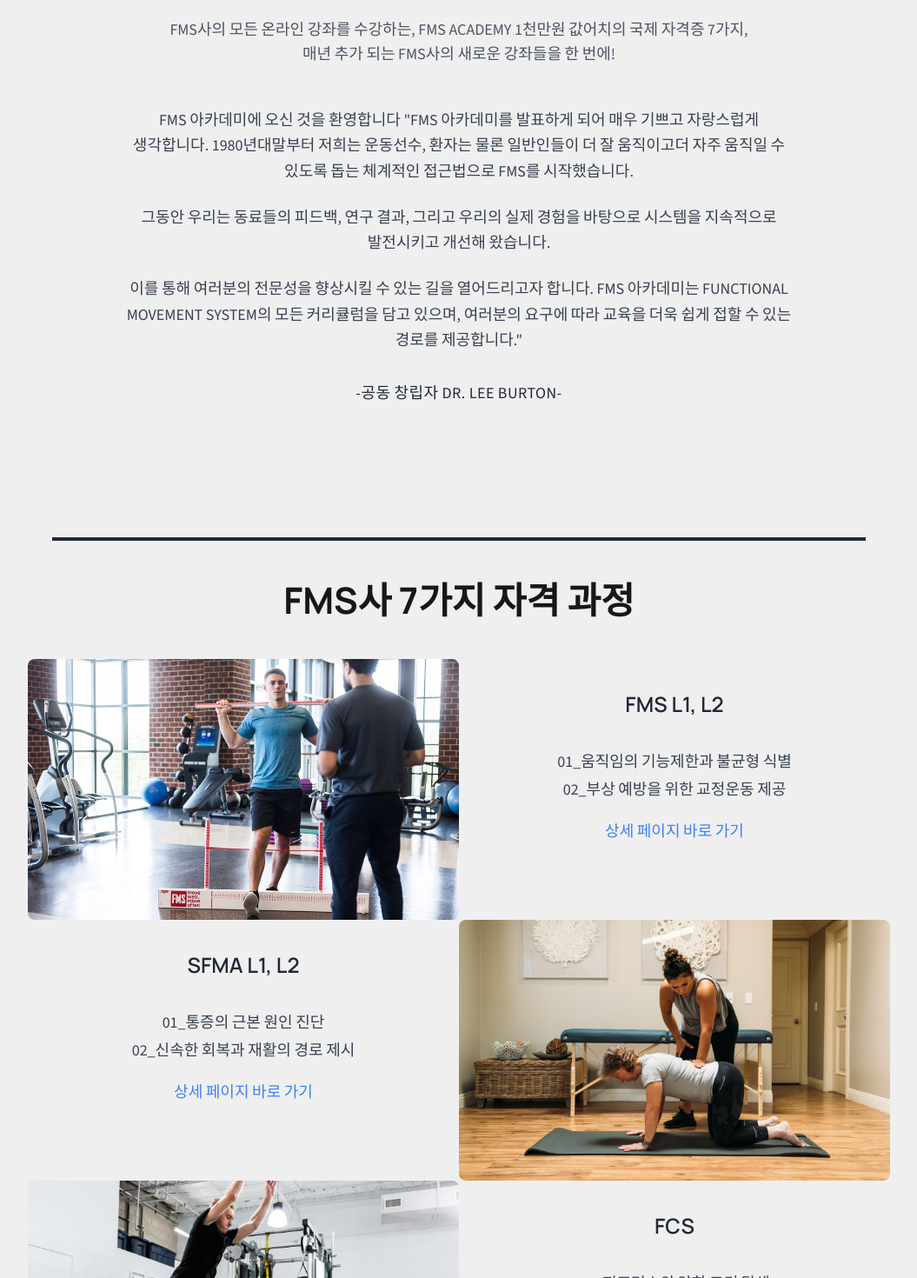
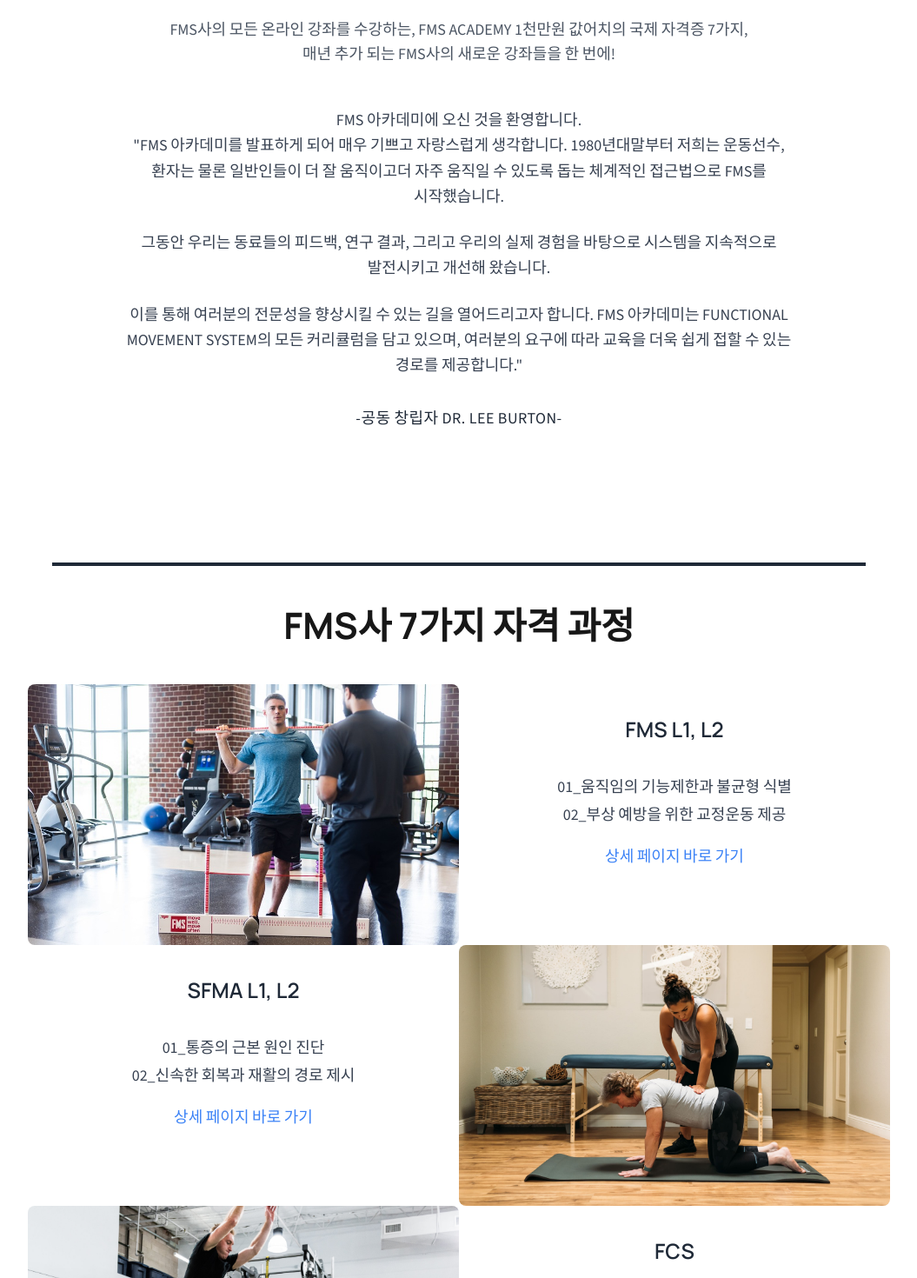
Before and after one commit to fittobecs/fms-landing-page, a Next.js app: page / in a window 1280 px wide. Shown: the part 1260-2730 px from the top of the page at 87% size, without its empty margins (112-1167 px from the left). Built offline with nearby package versions, Linux system fonts and the light colour scheme.

Commit message:
요구사항 반영

```diff
--- a/src/app/layout.tsx
+++ b/src/app/layout.tsx
@@ -50,9 +50,7 @@
           <GoogleAnalytics gaId={siteDetails.googleAnalyticsId} />
         )}
         <Header />
-        <main style={{ backgroundColor: "rgb(239, 239, 239)" }}>
-          {children}
-        </main>
+        <main>{children}</main>
         <Footer />
       </body>
     </html>
--- a/src/app/page.tsx
+++ b/src/app/page.tsx
@@ -25,7 +25,7 @@
         >
           <Pricing />
           <div className="text-center">
-            <p className="text-blue-500">
+            <p className="text-blue-500 mt-10">
               <a
                 href="https://www.fittobe.ac/course/course_view.jsp?id=174227&cid=116081#course-view-174227"
                 target="_blank"
@@ -39,7 +39,7 @@
         <div className="mt-16 px-4">
           <hr className="border-2 border-gray-800 w-3/4 mx-auto" />
         </div>
-        <Section id="usage-case" title="실제 사용 사례" description="">
+        <Section id="usage-case" title="해외 구단 사용" description="">
           <UsageCases />
         </Section>
         <CTA />
--- a/src/components/FMSInfo1.tsx
+++ b/src/components/FMSInfo1.tsx
@@ -1,10 +1,6 @@
 const FMSInfo1: React.FC = () => {
   return (
-    <div
-      id="features"
-      className="w-full py-16"
-      style={{ backgroundColor: "rgb(239, 239, 239)" }}
-    >
+    <div id="features" className="w-full py-16">
       <div className="max-w-4xl mx-auto px-6">
         {/* Main Title */}
         <div className="text-center mb-12">
@@ -25,10 +21,12 @@
           {/* First Section */}
           <div className="max-w-3xl mx-auto">
             <p className="text-lg text-gray-700 leading-relaxed mb-6">
-              FMS 아카데미에 오신 것을 환영합니다 &quot;FMS 아카데미를 발표하게
-              되어 매우 기쁘고 자랑스럽게 생각합니다. 1980년대말부터 저희는
-              운동선수, 환자는 물론 일반인들이 더 잘 움직이고더 자주 움직일 수
-              있도록 돕는 체계적인 접근법으로 FMS를 시작했습니다.
+              FMS 아카데미에 오신 것을 환영합니다.
+              <br />
+              &quot;FMS 아카데미를 발표하게 되어 매우 기쁘고 자랑스럽게
+              생각합니다. 1980년대말부터 저희는 운동선수, 환자는 물론 일반인들이
+              더 잘 움직이고더 자주 움직일 수 있도록 돕는 체계적인 접근법으로
+              FMS를 시작했습니다.
             </p>
             <p className="text-lg text-gray-700 leading-relaxed mb-6">
               그동안 우리는 동료들의 피드백, 연구 결과, 그리고 우리의 실제
--- a/src/components/FMSInfo2.tsx
+++ b/src/components/FMSInfo2.tsx
@@ -5,10 +5,7 @@
 
 const FMSInfo2: React.FC = () => {
   return (
-    <section
-      className="w-full py-12"
-      style={{ backgroundColor: "rgb(239, 239, 239)" }}
-    >
+    <section className="w-full py-12">
       {/* 상단 수평선 */}
       <div className="mt-8 px-4">
         <hr className="border-2 border-gray-800 w-3/4 mx-auto" />
@@ -43,7 +40,7 @@
               </ul>
               <p className="py-5 text-blue-500">
                 <a
-                  href="https://www.fittobe.ac/course/course_list.jsp?cid=117698"
+                  href="https://www.fittobe.ac/course/course_view.jsp?id=161325&cid=117698#course-view-161325"
                   target="_blank"
                   rel="noopener noreferrer"
                 >
@@ -67,7 +64,7 @@
               </ul>
               <p className="py-5 text-blue-500">
                 <a
-                  href="https://www.fittobe.ac/course/course_list.jsp?cid=117698"
+                  href="https://www.fittobe.ac/course/course_view.jsp?id=161405&cid=117698#course-view-161405"
                   target="_blank"
                   rel="noopener noreferrer"
                 >
@@ -109,7 +106,7 @@
               </ul>
               <p className="py-5 text-blue-500">
                 <a
-                  href="https://www.fittobe.ac/course/course_list.jsp?cid=117698"
+                  href="https://www.fittobe.ac/course/course_view.jsp?id=161408&cid=117698#course-view-161408"
                   target="_blank"
                   rel="noopener noreferrer"
                 >
@@ -131,7 +128,7 @@
               </ul>
               <p className="py-5 text-blue-500">
                 <a
-                  href="https://www.fittobe.ac/course/course_list.jsp?cid=117698"
+                  href="https://www.fittobe.ac/course/course_view.jsp?id=161409&cid=117698#course-view-161409"
                   target="_blank"
                   rel="noopener noreferrer"
                 >
@@ -175,7 +172,7 @@
               </ul>
               <p className="py-5 text-blue-500">
                 <a
-                  href="https://www.fittobe.ac/course/course_list.jsp?cid=117698"
+                  href="https://www.fittobe.ac/course/course_view.jsp?id=163548&cid=117698#course-view-163548"
                   target="_blank"
                   rel="noopener noreferrer"
                 >
@@ -199,7 +196,7 @@
               </ul>
               <p className="py-5 text-blue-500">
                 <a
-                  href="https://www.fittobe.ac/course/course_list.jsp?cid=117698"
+                  href="https://www.fittobe.ac/course/course_list.jsp?cid=116087&"
                   target="_blank"
                   rel="noopener noreferrer"
                 >
--- a/src/components/FmsIcons.tsx
+++ b/src/components/FmsIcons.tsx
@@ -3,7 +3,7 @@
 const FmsIcons: React.FC = () => {
   return (
     <section className="w-full py-16 flex justify-center items-center">
-      <div className="relative w-80% max-w-[1200px]">
+      <div className="relative w-[90%] md:w-[80%] max-w-[1200px]">
         <Image
           src="/images/FMS-Icons-1.png"
           width={1200}
--- a/src/components/Header.tsx
+++ b/src/components/Header.tsx
@@ -44,7 +44,7 @@
             ))}
             <li>
               <a
-                href="https://www.fittobe.ac/main/page.jsp?code=test_12121&ln=FMS_main"
+                href="https://www.fittobe.ac/course/course_view.jsp?id=174227&cid=116081#course-view-174227"
                 target="_blank"
                 className="text-black bg-white border-4 border-red-600 hover:bg-gray-300 px-8 py-3 rounded-full transition-colors"
               >
@@ -101,7 +101,7 @@
             ))}
             <li>
               <a
-                href="https://www.fittobe.ac/main/page.jsp?code=test_12121&ln=FMS_main"
+                href="https://www.fittobe.ac/course/course_view.jsp?id=174227&cid=116081#course-view-174227"
                 target="_blank"
                 className="text-black bg-white border-4 border-red-600 hover:bg-gray-300 px-8 py-3 rounded-full transition-colors"
                 onClick={toggleMenu}
--- a/src/components/Pricing/Pricing.tsx
+++ b/src/components/Pricing/Pricing.tsx
@@ -4,7 +4,7 @@
 
 const Pricing: React.FC = () => {
   return (
-    <div className="w-full py-16 flex justify-center items-center">
+    <div className="grid grid-cols-1 lg:grid-cols-2 gap-8 md:gap-0">
       {tiers.map((tier, index) => (
         <div key={tier.name}>
           <PricingColumn key={tier.name} tier={tier} highlight={index === 0} />
--- a/src/components/UsageCases.tsx
+++ b/src/components/UsageCases.tsx
@@ -28,18 +28,18 @@
 
   const items = [
     {
+      id: "squat-gif",
+      src: "/images/zlatan.gif",
+      alt: "스쿼트 동작",
+      caption: "올바른 스쿼트 자세 가이드",
+      type: "gif",
+    },
+    {
       id: "squat",
       src: "/images/qatar-nike.png",
       alt: "스쿼트 자세",
       caption: "스쿼트 - 하체 근력 강화",
       type: "image",
-    },
-    {
-      id: "squat-gif",
-      src: "/images/zlatan.gif",
-      alt: "스쿼트 동작",
-      caption: "올바른 스쿼트 자세 가이드",
-      type: "gif",
     },
     {
       id: "plank",
--- a/src/data/pricing.ts
+++ b/src/data/pricing.ts
@@ -3,7 +3,9 @@
 export const tiers: IPricing[] = [
   {
     name: "FMS ACADEMY 등록비",
-    price: 145,
+    price: 112,
+    unit: "최초 1회",
+    url: "https://www.fittobe.ac/course/course_view.jsp?id=174227&cid=116081#course-view-174227",
     features: [
       "FMS 사 모든 온라인 강좌 무제한 수강",
       "매년 새 강좌 추가 업데이트",
@@ -16,4 +18,11 @@
       "핏투비 회원관리프로그램 무료 사용",
     ],
   },
+  {
+    name: "연회비",
+    price: 33,
+    url: "https://www.fittobe.ac/subscribe/index.jsp",
+    unit: "년",
+    features: ["모든 혜택 과정 1년 연장", "1년 33만원으로 모든 혜택 유지"],
+  },
 ]
```
Also changed, not shown: src/components/Pricing/PricingColumn.tsx (+8 -15 lines), src/types.ts (+32 -30 lines).
